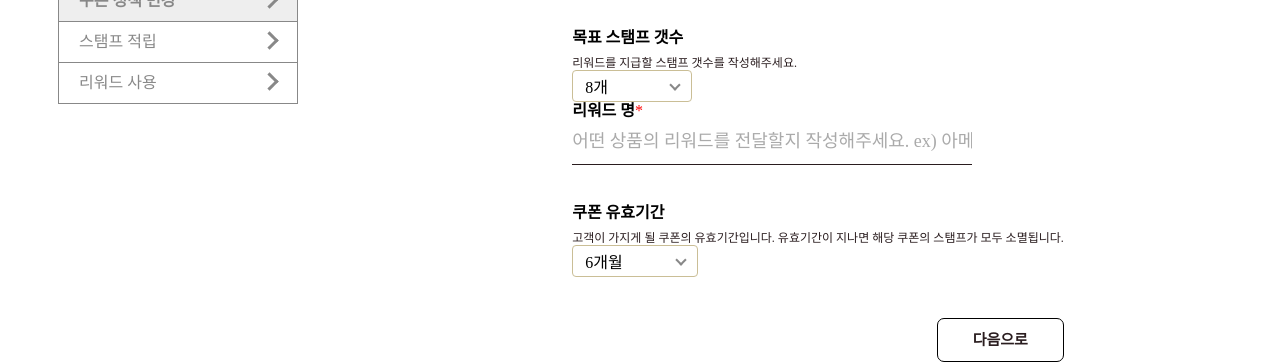
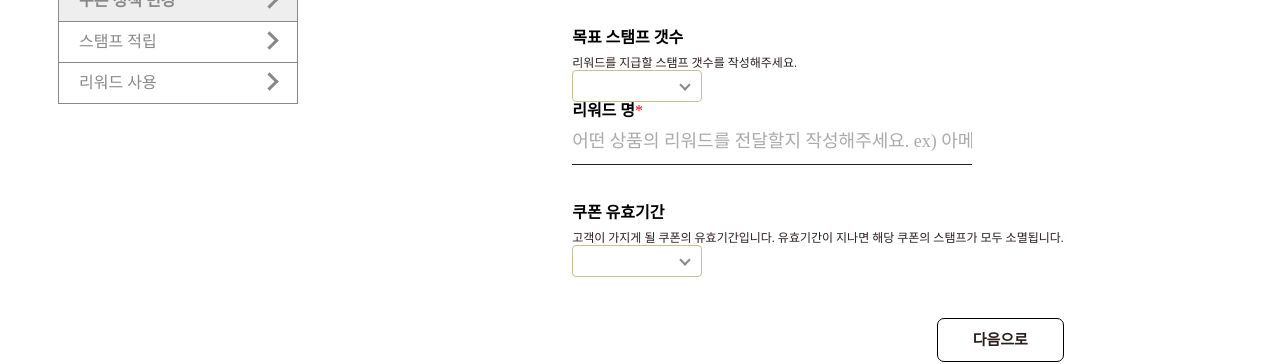
Before and after one commit to woowacourse-teams/2023-stamp-crush, a React app in the folder frontend/: page /admin/modify-coupon-policy/1 in a window 1280 px wide. Shown: the part 209-573 px from the top of the page. Built offline with nearby package versions, Linux system fonts and the light colour scheme.

Commit message:
refactor: SelectBox 외부에서 Key를 쓸수있도록 수정, width 고정

```diff
--- a/frontend/src/components/SelectBox/SelectBox.style.tsx
+++ b/frontend/src/components/SelectBox/SelectBox.style.tsx
@@ -12,7 +12,8 @@ export const BaseSelectBox = styled.span<StyledSelectBoxProps>`
   margin-right: 1px;
   min-height: ${(props) => `${props.$minHeight}px`};
   max-height: ${(props) => `${props.$minHeight}px`};
-  min-width: ${(props) => `${props.$minWidth}px`};
+  width: ${(props) => `${props.$minWidth}px`};
+
   overflow: hidden;
 
   cursor: pointer;
--- a/frontend/src/components/SelectBox/index.tsx
+++ b/frontend/src/components/SelectBox/index.tsx
@@ -1,7 +1,6 @@
 import { MouseEventHandler, useState, Dispatch, SetStateAction } from 'react';
 
 import { BaseSelectBox, LabelContent, SelectBoxWrapper, SelectContent } from './SelectBox.style';
-
 
 export type SelectBoxOption = {
   key: string;
@@ -10,12 +9,16 @@ export type SelectBoxOption = {
 
 interface SelectBoxProps {
   options: SelectBoxOption[];
-  checkedOption: string;
-  setCheckedOption: Dispatch<SetStateAction<string>>;
+  checkedOption: SelectBoxOption;
+  setCheckedOption: Dispatch<SetStateAction<SelectBoxOption>>;
 }
 
 const SelectBox = ({ options, checkedOption, setCheckedOption }: SelectBoxProps) => {
   const [isExpanded, setIsExpanded] = useState(false);
+
+  const getOption = (value: string) => {
+    return [...options.filter((option: SelectBoxOption) => option.value === value && option)][0];
+  };
 
   const toggleExpandSelectBox: MouseEventHandler<HTMLInputElement> = (event) => {
     event.preventDefault();
@@ -23,11 +26,11 @@ const SelectBox = ({ options, checkedOption, setCheckedOption }: SelectBoxProps)
     setIsExpanded(!isExpanded);
 
     if (event.target instanceof HTMLLabelElement) {
-      event.target.textContent && setCheckedOption(event.target.textContent);
+      event.target.textContent && setCheckedOption(getOption(event.target.textContent));
     }
 
     if (event.target instanceof HTMLInputElement) {
-      setCheckedOption(event.target.value);
+      setCheckedOption(getOption(event.target.value));
     }
   };
 
@@ -35,20 +38,20 @@ const SelectBox = ({ options, checkedOption, setCheckedOption }: SelectBoxProps)
     <SelectBoxWrapper>
       <BaseSelectBox
         $expanded={isExpanded}
-        $minWidth={120}
+        $minWidth={130}
         $minHeight={32}
         onClick={toggleExpandSelectBox}
       >
-        {options.map(({ key, value }) => (
+        {options.map((option) => (
           <>
             <SelectContent
-              key={key}
+              id={option.key}
+              key={option.key}
               type="radio"
-              value={checkedOption}
-              checked={checkedOption === value}
-              id={key}
+              value={option.value}
+              checked={checkedOption.value === option.value}
             />
-            <LabelContent htmlFor={key}>{value}</LabelContent>
+            <LabelContent htmlFor={option.key}>{option.value}</LabelContent>
           </>
         ))}
       </BaseSelectBox>
```
